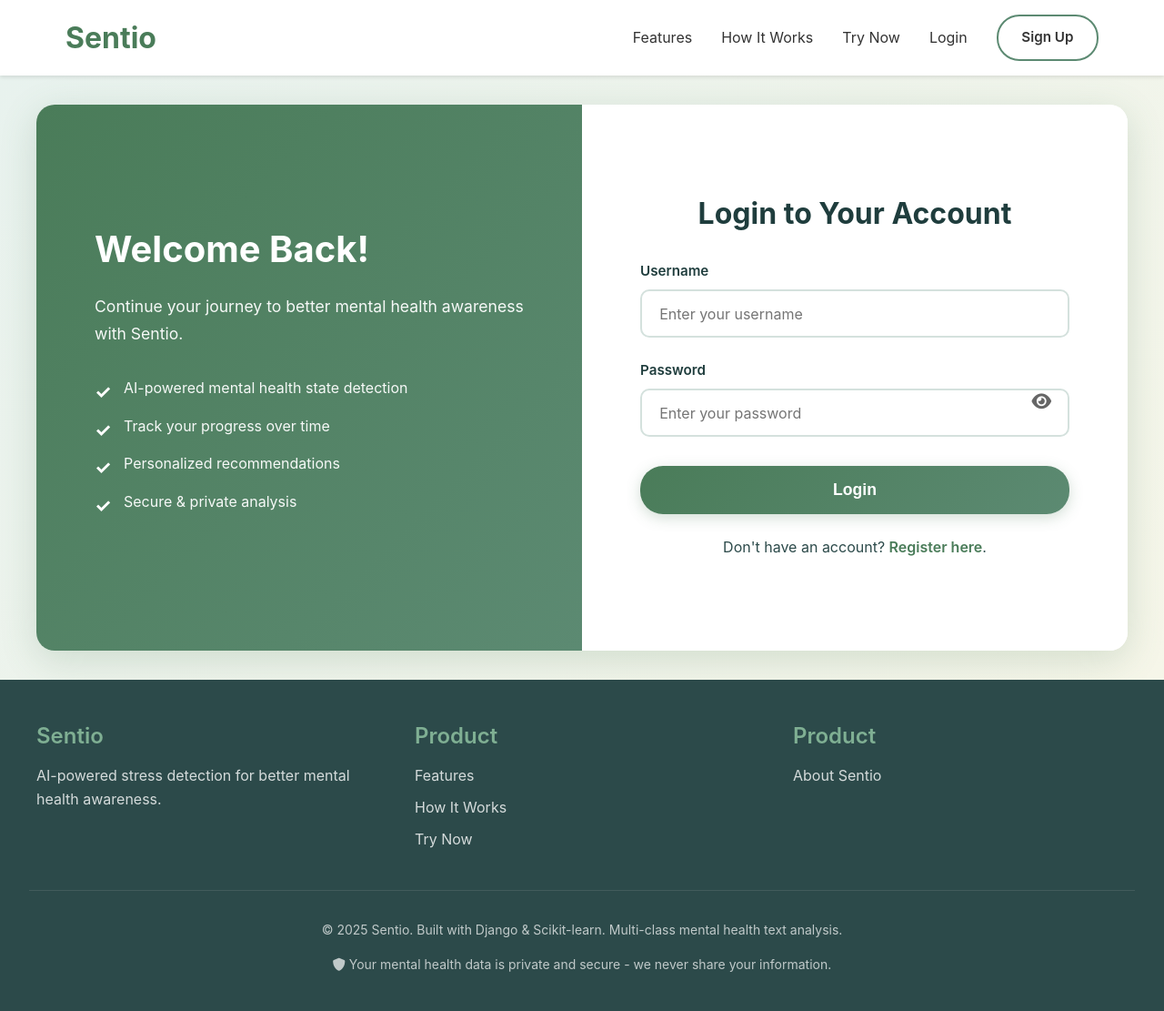
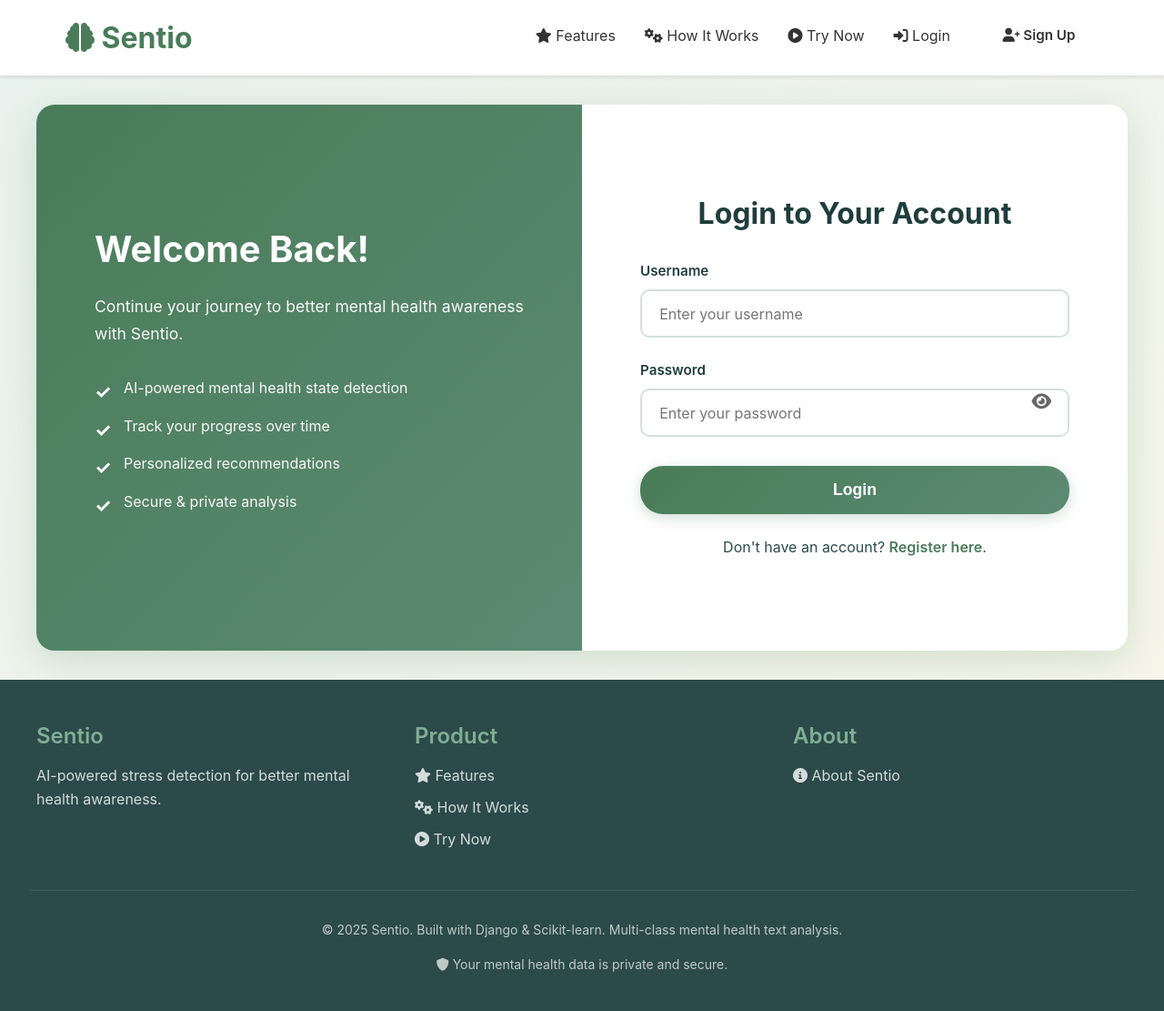
Before and after one commit to clausevilla/Sentio, a Django app: page /accounts/login/ in a window 1280 px wide. Shown: the whole page at 91% size. Run offline with Django 5.2, Linux system fonts and the light colour scheme.

Commit message:
#8 Fix user login/authentication stuff including password control, menu display, alert display etc
Former-commit-id: c3b7b2c565ecd809051cb10e48717ae1cbc84afb

```diff
--- a/apps/accounts/static/accounts/js/register.js
+++ b/apps/accounts/static/accounts/js/register.js
@@ -136,11 +136,7 @@ function isValidEmail(email) {
     return /^[^\s@]+@[^\s@]+\.[^\s@]+$/.test(email);
 }
 
-// Simple password strength check
-function isStrongPassword(password) {
-    // At least one uppercase, one lowercase, one number
-    return /^(?=.*[a-z])(?=.*[A-Z])(?=.*\d).+$/.test(password);
-}
+
 
 // Update password strength indicator according to the password entered
 function updatePasswordStrength(password) {
--- a/apps/accounts/templates/accounts/login.html
+++ b/apps/accounts/templates/accounts/login.html
@@ -25,20 +25,29 @@
       <h2>Login to Your Account</h2>
 
       <!-- Alert messages -->
-      {% if messages %} {% for message in messages %}
-      <div class="alert alert-{{ message.tags }} show">{{ message }}</div>
-      {% endfor %} {% endif %}
+      {% if messages %}
+      {% for message in messages %}
+      {% if message.tags == 'error' or message.tags == 'danger' %}
+        <div class="alert alert-{{ message.tags }} show">
+            {{ message }}
+        </div>
+
+      {% endif %}
+      {% endfor %}
+      {% endif %}
 
       <form method="post" action="{% url 'accounts:login' %}">
         {% csrf_token %}
         <div class="form-group">
           <label for="username">Username</label>
-          <input type="text" id="username" name="username" class="form-control" required
+          <input type="text" id="username" name="username" class="form-control"
+            required
             placeholder="Enter your username" />
         </div>
         <div class="form-group">
           <label for="password">Password</label>
-          <input type="password" id="password" name="password" class="form-control" required
+          <input type="password" id="password" name="password"
+            class="form-control" required
             placeholder="Enter your password" />
         </div>
         <button type="submit" class="btn btn-primary">Login</button>
--- a/sentio/settings/base.py
+++ b/sentio/settings/base.py
@@ -78,12 +78,6 @@ AUTH_PASSWORD_VALIDATORS = [
     {
         'NAME': 'django.contrib.auth.password_validation.MinimumLengthValidator',
     },
-    {
-        'NAME': 'django.contrib.auth.password_validation.CommonPasswordValidator',
-    },
-    {
-        'NAME': 'django.contrib.auth.password_validation.NumericPasswordValidator',
-    },
 ]
 
 
--- a/templates/base.html
+++ b/templates/base.html
@@ -1,55 +1,178 @@
 {% load static %}
 <!DOCTYPE html>
 <html lang="en">
+
 <head>
-    <meta charset="UTF-8">
-    <meta name="viewport" content="width=device-width, initial-scale=1.0">
-    <meta name="description" content="{% block meta_description %}Sentio - AI-powered stress detection for better mental health awareness{% endblock %}">
+    <meta charset="UTF-8" />
+    <meta name="viewport" content="width=device-width, initial-scale=1.0" />
+    <meta name="description" content="{% block meta_description %}Sentio - AI-powered stress detection for better mental health awareness{% endblock %}" />
     <title>{% block title %}Sentio - AI Stress Detection{% endblock %}</title>
 
     <!-- Base CSS -->
-    <link rel="stylesheet" href="{% static 'css/base.css' %}">
-    <link rel="stylesheet" href="{% static 'css/components.css' %}">
-    <link rel="stylesheet" href="https://cdnjs.cloudflare.com/ajax/libs/font-awesome/6.0.0/css/all.min.css">
+    <link rel="stylesheet" href="{% static 'css/base.css' %}" />
+    <link rel="stylesheet" href="{% static 'css/components.css' %}" />
+    <link rel="stylesheet" href="https://cdnjs.cloudflare.com/ajax/libs/font-awesome/6.0.0/css/all.min.css" />
 
     <!-- Page-specific CSS -->
     {% block extra_css %}{% endblock %}
 
     <!-- Favicon -->
-    <link rel="icon" type="image/png" href="{% static 'images/favicon.png' %}">
+    <link rel="icon" type="image/png" href="{% static 'images/favicon.png' %}" />
 </head>
+
 <body>
+    <!-- Toast Container -->
+    <div class="toast-container" id="toastContainer">
+        {% if messages %}
+        {% for message in messages %}
+        {% if message.tags == 'success' or message.tags == 'info' or message.tags == 'warning' %}
+        <div class="toast {{ message.tags }}" onclick="this.classList.add('hiding'); setTimeout(() => this.remove(), 300);">
+            <div class="toast-icon">
+                {% if message.tags == 'success' %}
+                <i class="fas fa-check-circle"></i>
+                {% elif message.tags == 'warning' %}
+                <i class="fas fa-exclamation-triangle"></i>
+                {% else %}
+                <i class="fas fa-info-circle"></i>
+                {% endif %}
+            </div>
+            <div class="toast-content">
+                <div class="toast-title">
+                    {% if message.tags == 'success' %}Success{% elif message.tags == 'warning' %}Warning{% else %}Info{% endif %}
+                </div>
+                <div class="toast-message">{{ message }}</div>
+            </div>
+            <button class="toast-close" onclick="event.stopPropagation(); this.parentElement.classList.add('hiding'); setTimeout(() => this.parentElement.remove(), 300);">
+                <i class="fas fa-times"></i>
+            </button>
+            <div class="toast-progress"></div>
+        </div>
+        {% endif %}
+        {% endfor %}
+        {% endif %}
+    </div>
+
     <!-- Navigation -->
     <nav>
         <div class="nav-container">
-            <a href="{% url 'home' %}" class="logo">Sentio</a>
+            <a href="{% url 'home' %}" class="logo">
+                <i class="fas fa-brain"></i> Sentio
+            </a>
 
-            <button class="mobile-menu-toggle" id="mobileMenuToggle">
-                ☰
+            <button class="mobile-menu-toggle" id="mobileMenuToggle" aria-label="Toggle menu" aria-expanded="false">
+                <i class="fas fa-bars" id="menuIconOpen"></i>
+                <i class="fas fa-times" id="menuIconClose" style="display: none;"></i>
             </button>
 
             <ul class="nav-links" id="navLinks">
-                <li><a href="{% url 'home' %}#features">Features</a></li>
-                <li><a href="{% url 'home' %}#how-it-works">How It Works</a></li>
+                <li>
+                    <a href="{% url 'home' %}#features">
+                        <i class="fas fa-star"></i>
+                        <span>Features</span>
+                    </a>
+                </li>
+                <li>
+                    <a href="{% url 'home' %}#how-it-works">
+                        <i class="fas fa-cogs"></i>
+                        <span>How It Works</span>
+                    </a>
+                </li>
 
                 {% if user.is_authenticated %}
-                    <li><a href="{% url 'predictions:input' %}">Analyze Text</a></li>
-                    <li><a href="{% url 'accounts:history' %}">History</a></li>
-                    {% if user.is_staff %}
-                        <li><a href="{% url 'admin_dashboard' %}">Dashboard</a></li>
-                    {% endif %}
-                    <li><a href="{% url 'accounts:profile' %}">Profile</a></li>
-                    <li><a href="{% url 'accounts:logout' %}">Logout</a></li>
-                {% else %}
-                    <li><a href="{% url 'predictions:input' %}">Try Now</a></li>
-                    <li><a href="{% url 'accounts:login' %}">Login</a></li>
-                    <li><a href="{% url 'accounts:register' %}" class="btn btn-secondary">Sign Up</a></li>
+                <li>
+                    <a href="{% url 'predictions:input' %}">
+                        <i class="fas fa-brain"></i>
+                        <span>Analyze</span>
+                    </a>
+                </li>
+                {% if user.is_staff %}
+                <li>
+                    <a href="{% url 'admin_dashboard' %}">
+                        <i class="fas fa-chart-line"></i>
+                        <span>Dashboard</span>
+                    </a>
+                </li>
                 {% endif %}
 
+                <!-- DESKTOP ONLY: User Icon Dropdown -->
+                <li class="user-dropdown desktop-only">
+                    <button class="user-icon-btn" id="userDropdownToggle" aria-label="User menu" type="button">
+                        <i class="fas fa-user-circle"></i>
+                    </button>
+                    <div class="user-dropdown-menu" id="userDropdownMenu">
+                        <div class="dropdown-header">
+                            <i class="fas fa-user"></i>
+                            <span>{{ user.username }}</span>
+                        </div>
+
+                        <div class="dropdown-divider"></div>
+                        <a href="{% url 'accounts:history' %}" class="dropdown-item">
+                            <i class="fas fa-history"> </i>
+                            <span>History</span>
+                        </a>
+                        <div class="dropdown-divider"></div>
+                        <a href="{% url 'accounts:profile' %}" class="dropdown-item">
+                            <i class="fas fa-user-cog"></i>
+                            <span>Profile</span>
+                        </a>
+                        <div class="dropdown-divider"></div>
+                        <a href="{% url 'accounts:logout' %}" class="dropdown-item logout-item">
+                            <i class="fas fa-sign-out-alt"></i>
+                            <span>Logout</span>
+                        </a>
+                    </div>
+                </li>
+
+                <!-- MOBILE ONLY: Flat menu items (no dropdown) -->
+                <li class="mobile-only-item mobile-user-header">
+                    <div class="mobile-username">
+                        <i class="fas fa-user"></i>
+                        <span>{{ user.username }}</span>
+                    </div>
+                </li>
+                <li class="mobile-only-item">
+                    <a href="{% url 'accounts:history' %}">
+                        <i class="fas fa-history"></i>
+                        <span>History</span>
+                    </a>
+                </li>
+                <li class="mobile-only-item">
+                    <a href="{% url 'accounts:profile' %}">
+                        <i class="fas fa-user-cog"></i>
+                        <span>Profile</span>
+                    </a>
+                </li>
+                <li class="mobile-only-item">
+                    <a href="{% url 'accounts:logout' %}" class="logout-link">
+                        <i class="fas fa-sign-out-alt"></i>
+                        <span>Logout</span>
+                    </a>
+                </li>
+
+                {% else %}
+                <!-- Not logged in -->
+                <li>
+                    <a href="{% url 'predictions:input' %}">
+                        <i class="fas fa-play-circle"></i>
+                        <span>Try Now</span>
+                    </a>
+                </li>
+                <li>
+                    <a href="{% url 'accounts:login' %}">
+                        <i class="fas fa-sign-in-alt"></i>
+                        <span>Login</span>
+                    </a>
+                </li>
+                <li>
+                    <a href="{% url 'accounts:register' %}" class="btn btn-nav-signup">
+                        <i class="fas fa-user-plus"></i>
+                        <span>Sign Up</span>
+                    </a>
+                </li>
+                {% endif %}
             </ul>
         </div>
     </nav>
-
 
     <!-- Main Content -->
     <main>
@@ -66,31 +189,29 @@
             <div class="footer-section">
                 <h3>Product</h3>
                 <ul>
-                    <li><a href="{% url 'home' %}#features">Features</a></li>
-                    <li><a href="{% url 'home' %}#how-it-works">How It Works</a></li>
-                    <li><a href="{% url 'predictions:input' %}">Try Now</a></li>
+                    <li><a href="{% url 'home' %}#features"><i class="fas fa-star"></i> Features</a></li>
+                    <li><a href="{% url 'home' %}#how-it-works"><i class="fas fa-cogs"></i> How It Works</a></li>
+                    <li><a href="{% url 'predictions:input' %}"><i class="fas fa-play-circle"></i> Try Now</a></li>
                 </ul>
             </div>
-
-
             <div class="footer-section">
-                <h3>Product</h3>
+                <h3>About</h3>
                 <ul>
-                    <li><a href="{% url 'about' %}">About Sentio</a></li>
-
+                    <li><a href="{% url 'about' %}"><i class="fas fa-info-circle"></i> About Sentio</a></li>
                 </ul>
             </div>
         </div>
         <div class="footer-bottom">
             <p>&copy; 2025 Sentio. Built with Django & Scikit-learn. Multi-class mental health text analysis.</p>
-            <p><i class="fas fa-shield-alt"></i> Your mental health data is private and secure - we never share your information.</p>
+            <p><i class="fas fa-shield-alt"></i> Your mental health data is private and secure.</p>
         </div>
     </footer>
 
-    <!-- Base JavaScript -->
+    <!-- Main JavaScript -->
     <script src="{% static 'js/main.js' %}"></script>
 
     <!-- Page-specific JavaScript -->
     {% block extra_js %}{% endblock %}
 </body>
+
 </html>
```
Also changed, not shown: apps/accounts/models.py (+1 -29 lines), apps/accounts/static/accounts/js/profile.js (+1 -9 lines), apps/accounts/templates/accounts/profile.html (+6 -4 lines), apps/accounts/templates/accounts/register.html (+10 -10 lines), static/js/main.js (+160 -42 lines).
